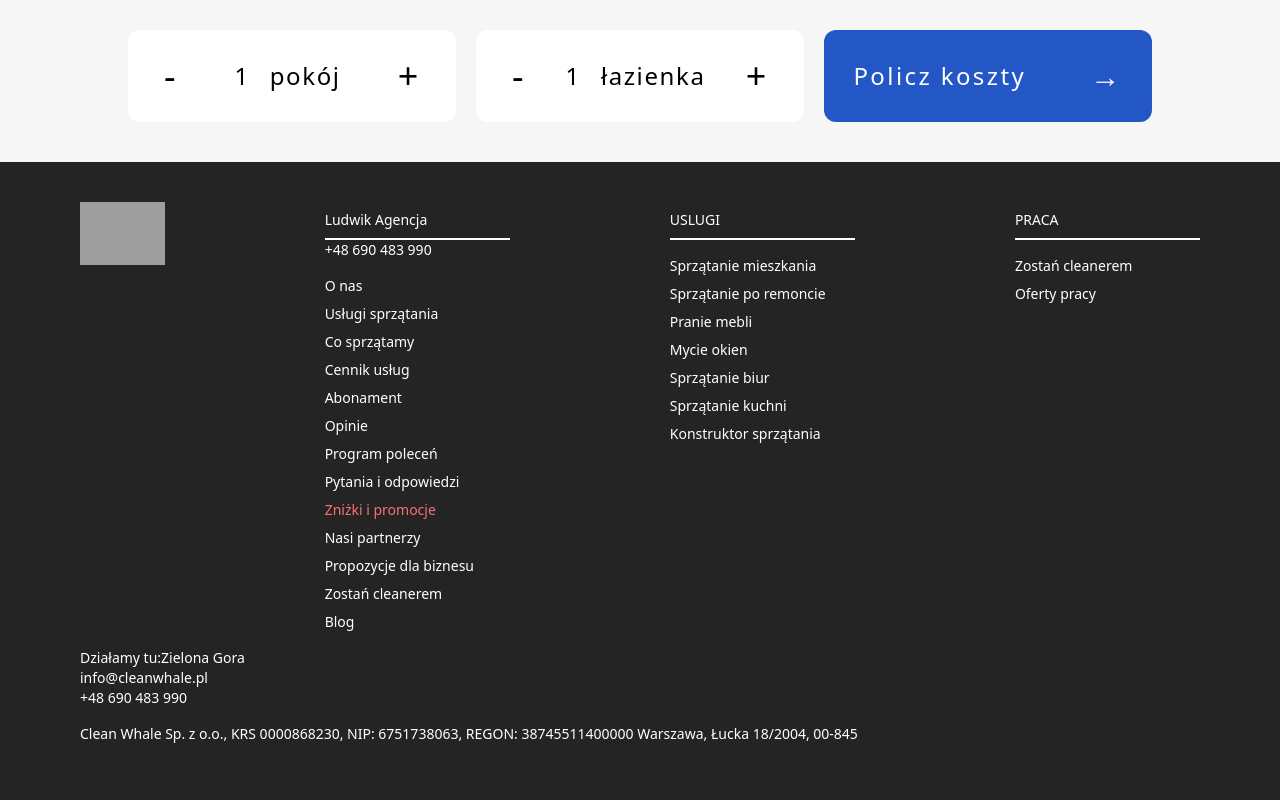
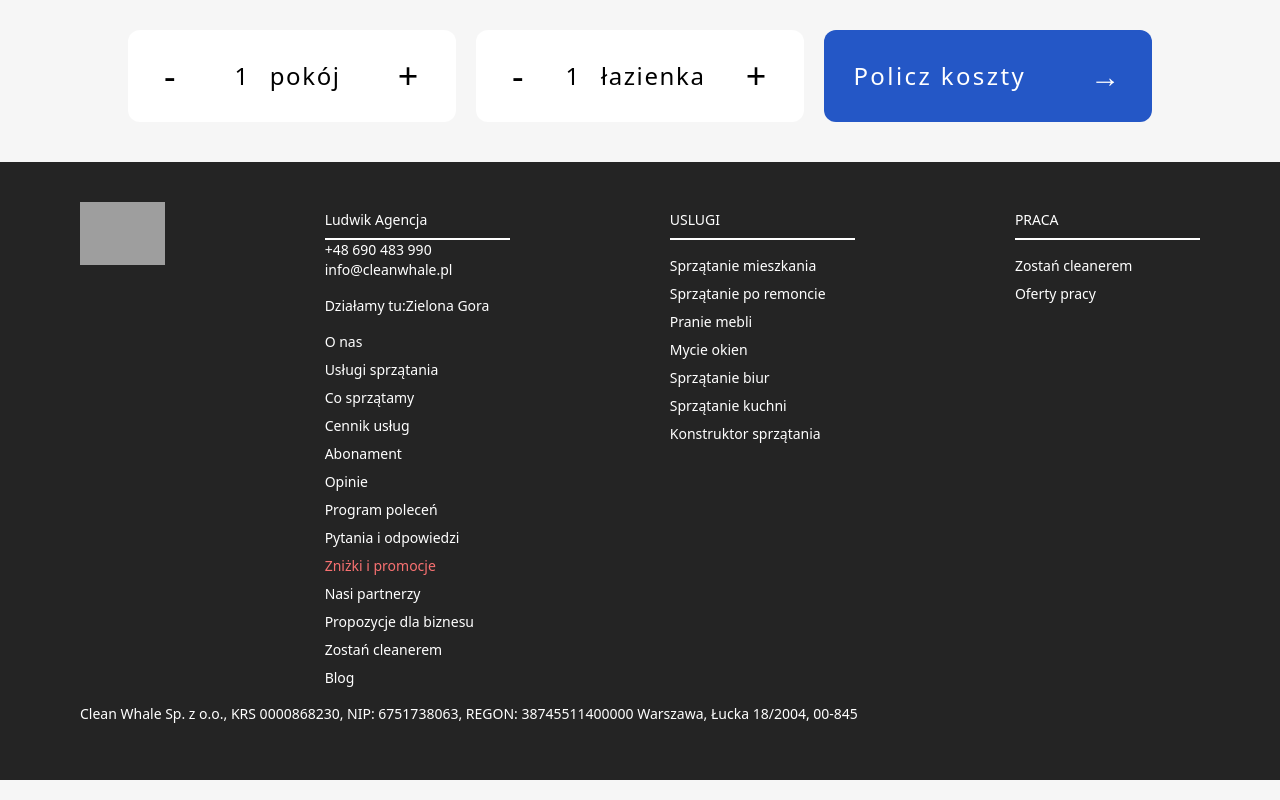
Before and after one commit to cleanelefant/cleanelefant, an Astro site: page / in a window 1280 px wide. Shown: the part 9485-10285 px from the top of the page. Built offline with nearby package versions, Linux system fonts and the light colour scheme; Astro itself is replaced by a stand-in of ours; grey boxes are pictures that could not be loaded.

Commit message:
organization schema location 2

```diff
--- a/src/components/layout/Footer.astro
+++ b/src/components/layout/Footer.astro
@@ -30,6 +30,16 @@ import footer from "../../images/footer-logo.webp";
       <a href='tel:+48690483990'>
         <span itemprop='telephone'>+48 690 483 990</span>
       </a>
+      <a href='mailto:info@ludwikagencja.pl'>
+        <span itemprop='email'>info@cleanwhale.pl</span>
+      </a>
+      <div class='pt-4'>
+        Działamy tu:<a
+          href='https://cleanelefant.netlify.app/'
+          itemprop='location'
+          target='_blank'>Zielona Gora</a
+        >
+      </div>
       <div class='flex flex-col gap-y-2 mt-4'>
         <a href='/test'>O nas</a>
         <a href='/test'>Usługi sprzątania</a>
@@ -66,23 +76,7 @@ import footer from "../../images/footer-logo.webp";
       </div>
     </div>
   </div>
-  <div class='pt-4'>
-    Działamy tu:<a
-      href='https://cleanelefant.netlify.app/'
-      itemprop='location'
-      target='_blank'>Zielona Gora</a
-    >
-  </div>
-  <div>
-    <a href='mailto:info@ludwikagencja.pl'>
-      <span itemprop='email'>info@cleanwhale.pl</span>
-    </a>
-  </div>
-  <div>
-    <a href='tel:+48690483990'>
-      <span itemprop='telephone'>+48 690 483 990</span>
-    </a>
-  </div>
+
   <div class='py-4'>
     Clean Whale Sp. z o.o., KRS 0000868230, NIP: 6751738063, REGON:
     38745511400000 Warszawa, Łucka 18/2004, 00-845
```
